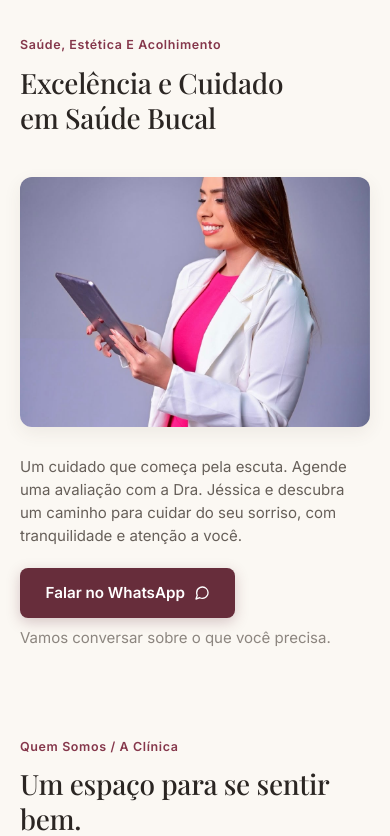
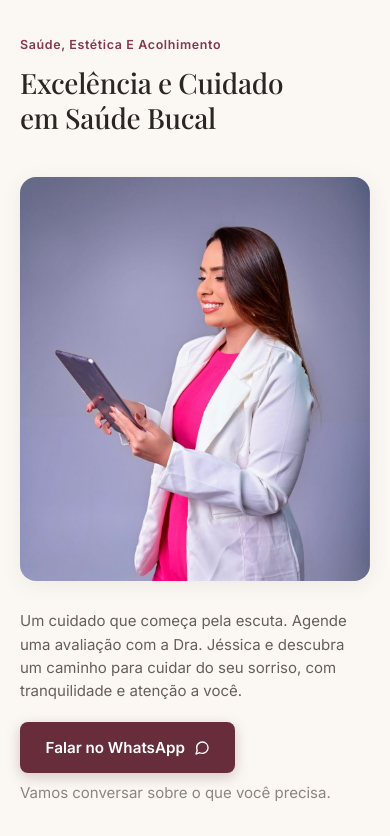
Before and after one commit to Ricardoqs20/Consultorio_Jessica, a Flask app: page / in a window 390 px wide; the page is wider, and only the part inside the window is pictured. Shown: the part 88-924 px from the top of that part. Run offline with Flask 3, Linux system fonts and the light colour scheme; some web fonts are replaced.

Commit message:
teste imagem parte 2

```diff
--- a/static/css/style.css
+++ b/static/css/style.css
@@ -1273,13 +1273,12 @@ a {
 
 .hero-mobile-img {
     width: 100% !important;
-    height: auto !important;
-    max-height: 250px !important; /* Reduz a altura máxima para aproximar do tamanho do Canva */
-    min-height: unset !important;
-    object-fit: cover !important;
-    object-position: center center !important; /* Centraliza melhor o corte da foto */
-    border-radius: 12px !important; /* Cantos arredondados mais suaves como no rascunho */
-    box-shadow: 0 6px 18px rgba(78, 62, 54, 0.08) !important;
+    height: auto !important; /* Deixa a altura fluida para não achatar nem cortar */
+    max-height: none !important;
+    object-fit: contain !important; /* Garante que a foto inteira apareça sem cortes */
+    border-radius: 16px !important; /* Arredondamento suave igual ao do Canva */
+    box-shadow: 0 4px 20px rgba(78, 62, 54, 0.08) !important;
+    display: block !important;
   }
 
   /* 4. Seção Quem Somos & Dra. Jéssica */
```
